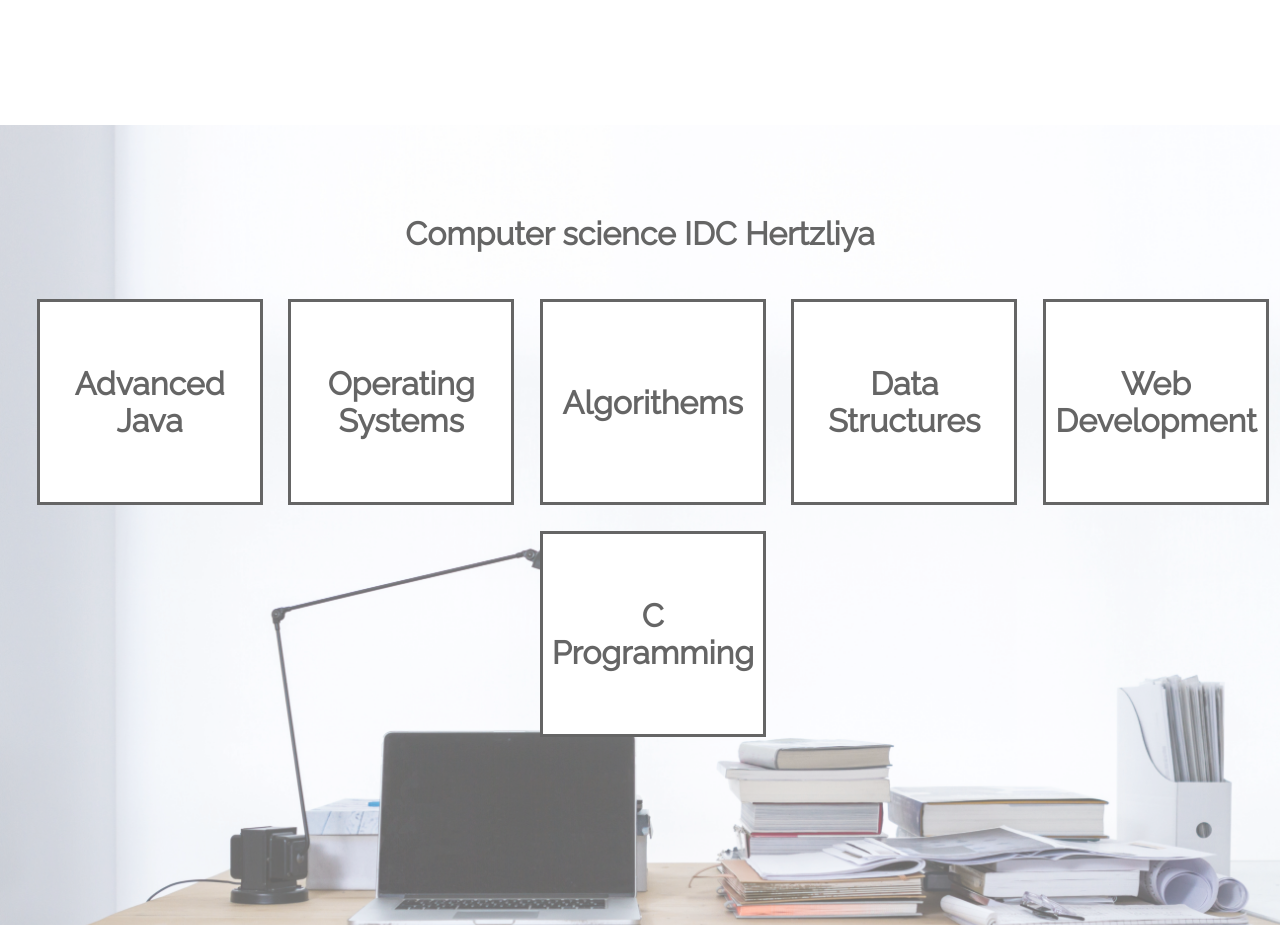
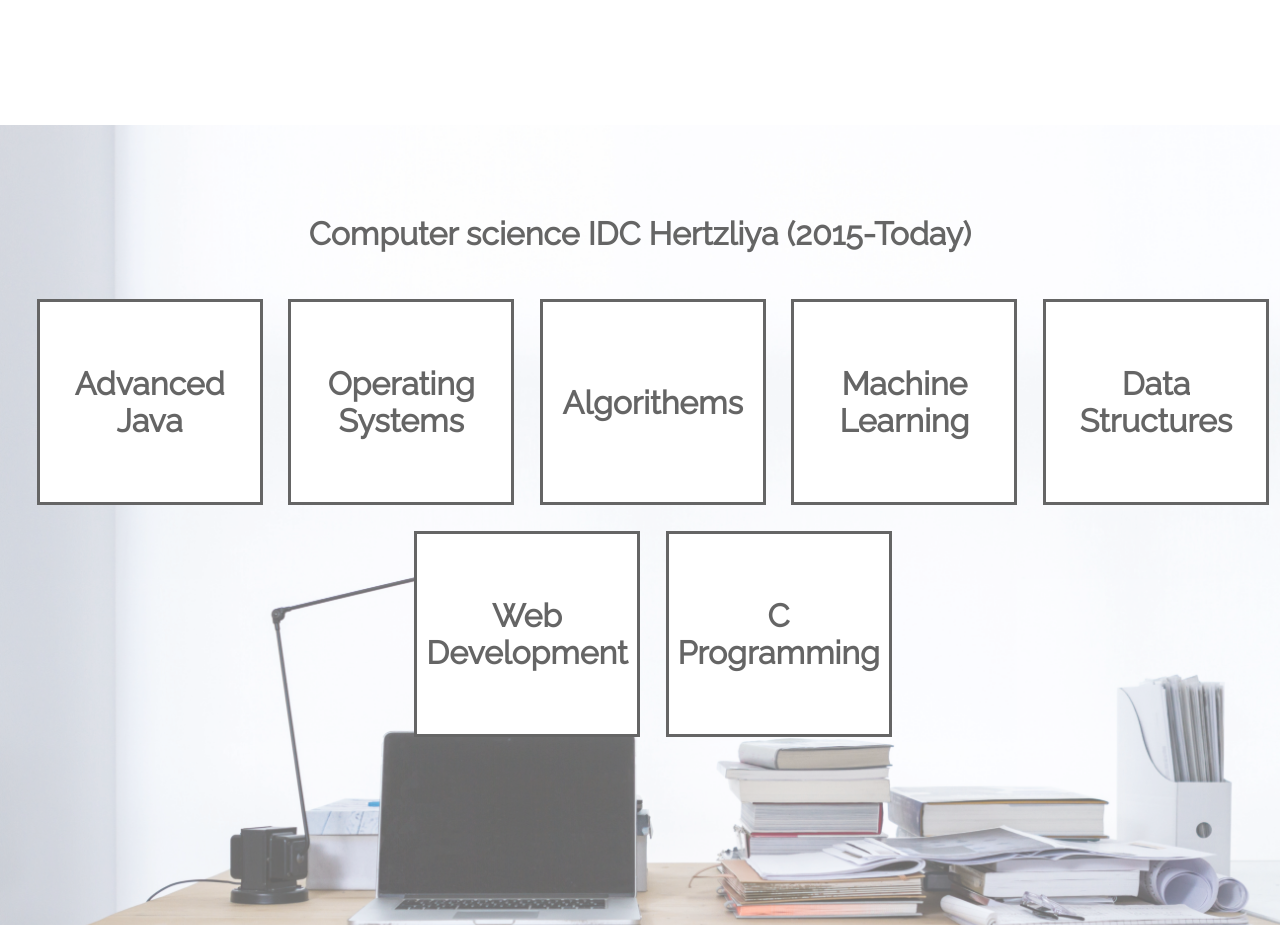
Before and after one commit to Barakmichaeli/BarakMichaeli2.0, a React (Create React App) app: page / in a window 1280 px wide. Shown: the part 1200-2125 px from the top of the page. Built offline with nearby package versions, Linux system fonts and the light colour scheme.

Commit message:
project links fixed

```diff
--- a/src/components/Barak.js
+++ b/src/components/Barak.js
@@ -6,7 +6,6 @@
 
 export default class Barak extends Component {
 
-
     render() {
         return (
             <div className="barak" id="barak">
--- a/src/components/Education.js
+++ b/src/components/Education.js
@@ -7,7 +7,7 @@
 export default class Experience extends Component {
 
     generateGrids() {
-        let arr = ["Advanced Java","Operating Systems", "Algorithems",
+        let arr = ["Advanced Java","Operating Systems", "Algorithems" , "Machine Learning",
             "Data Structures", "Web Development", "C Programming"];
         return arr.map((str) => {
             return (
@@ -23,7 +23,7 @@
         return (
             <div className="education" id="education">
                 <div className="education-header">
-                    <h1>Computer science IDC Hertzliya</h1>
+                    <h1>Computer science IDC Hertzliya (2015-Today)</h1>
                 </div>
                 <div className="grids">
                     {this.generateGrids()}
```
